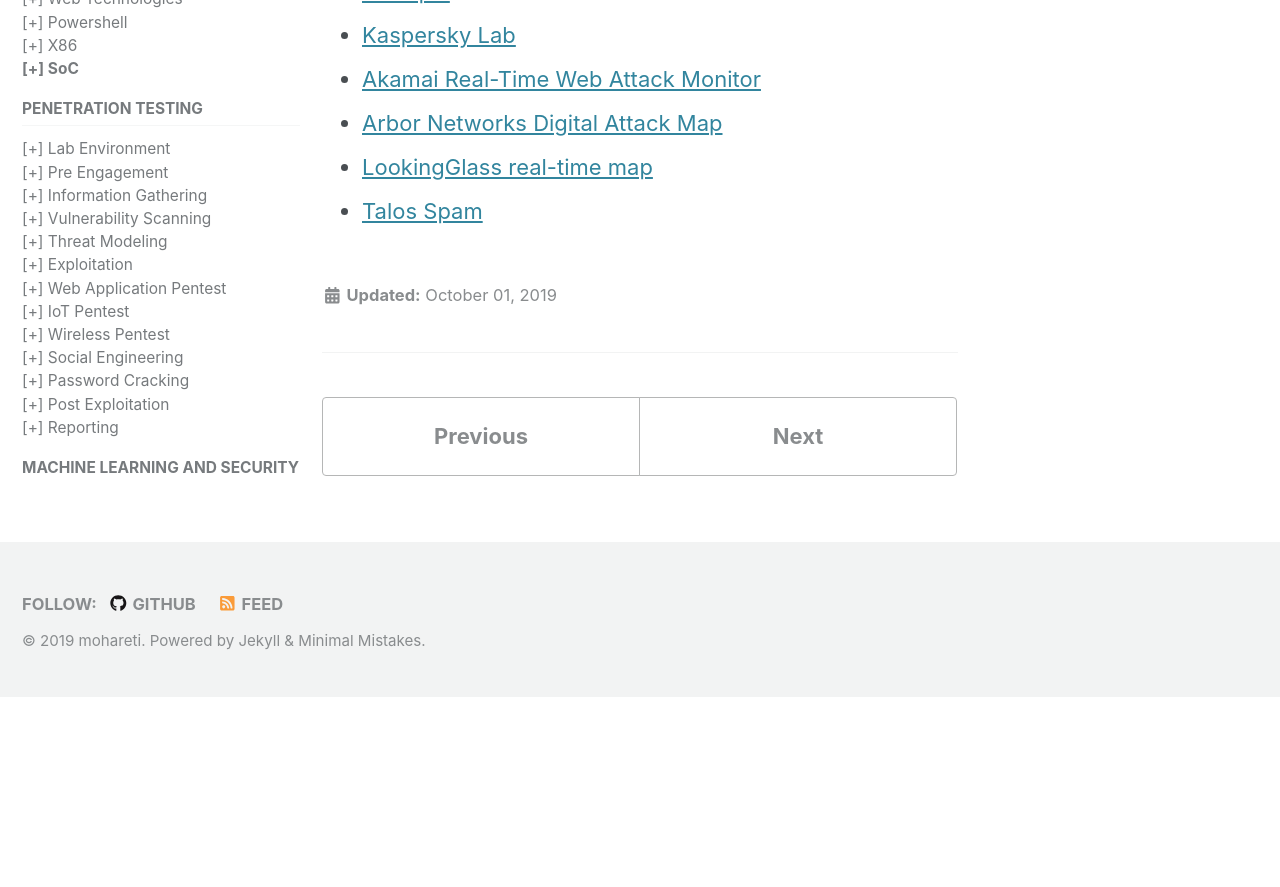
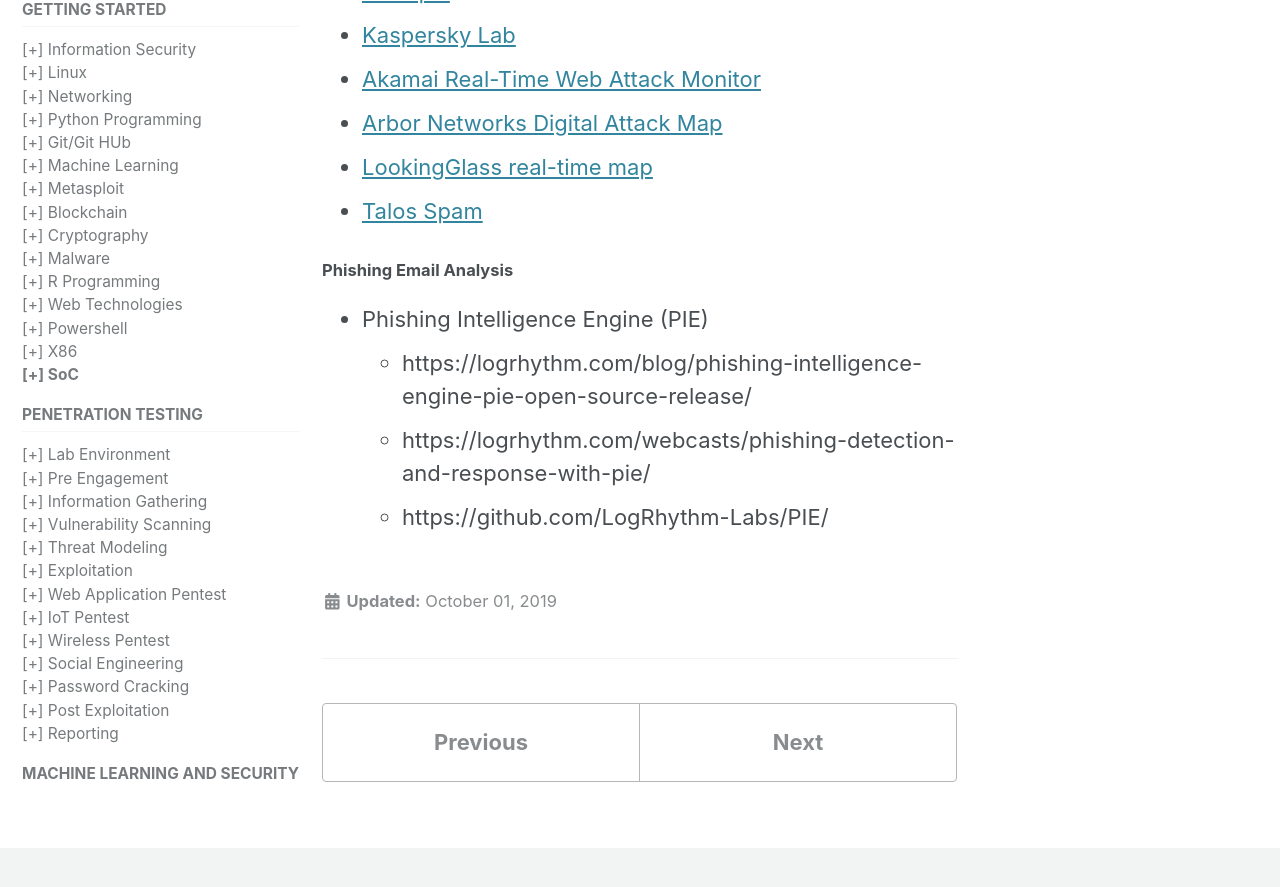
Before and after one commit to mohareti/cyberlab, a Jekyll site: the page built from _docs/15_SoC.md, in a window 1280 px wide and 900 px high, scrolled down 1096 px. Shown: the top 887 px of the window. Built offline with Jekyll 4.4.1, drawn with Linux system fonts in a browser that asks for light colours; cached includes are drawn as plain includes; nearby versions of some CDN libraries; before the commit the page ends 1793 px from its top, so only the background shows below that; some of the changed text lies outside the part shown.

Commit message:
Update 15_SoC.md

```diff
--- a/_docs/15_SoC.md
+++ b/_docs/15_SoC.md
@@ -29,3 +29,10 @@ toc: true
 - [Arbor Networks Digital Attack Map](https://www.digitalattackmap.com/#anim=1&color=0&country=ALL&list=0&time=18168&view=map)
 - [LookingGlass real-time map](https://map.lookingglasscyber.com/)
 - [Talos Spam](https://talosintelligence.com/fullpage_maps/pulse)
+
+
+#### Phishing Email Analysis
+- Phishing Intelligence Engine (PIE)
+  - https://logrhythm.com/blog/phishing-intelligence-engine-pie-open-source-release/
+  - https://logrhythm.com/webcasts/phishing-detection-and-response-with-pie/
+  - https://github.com/LogRhythm-Labs/PIE/
```
